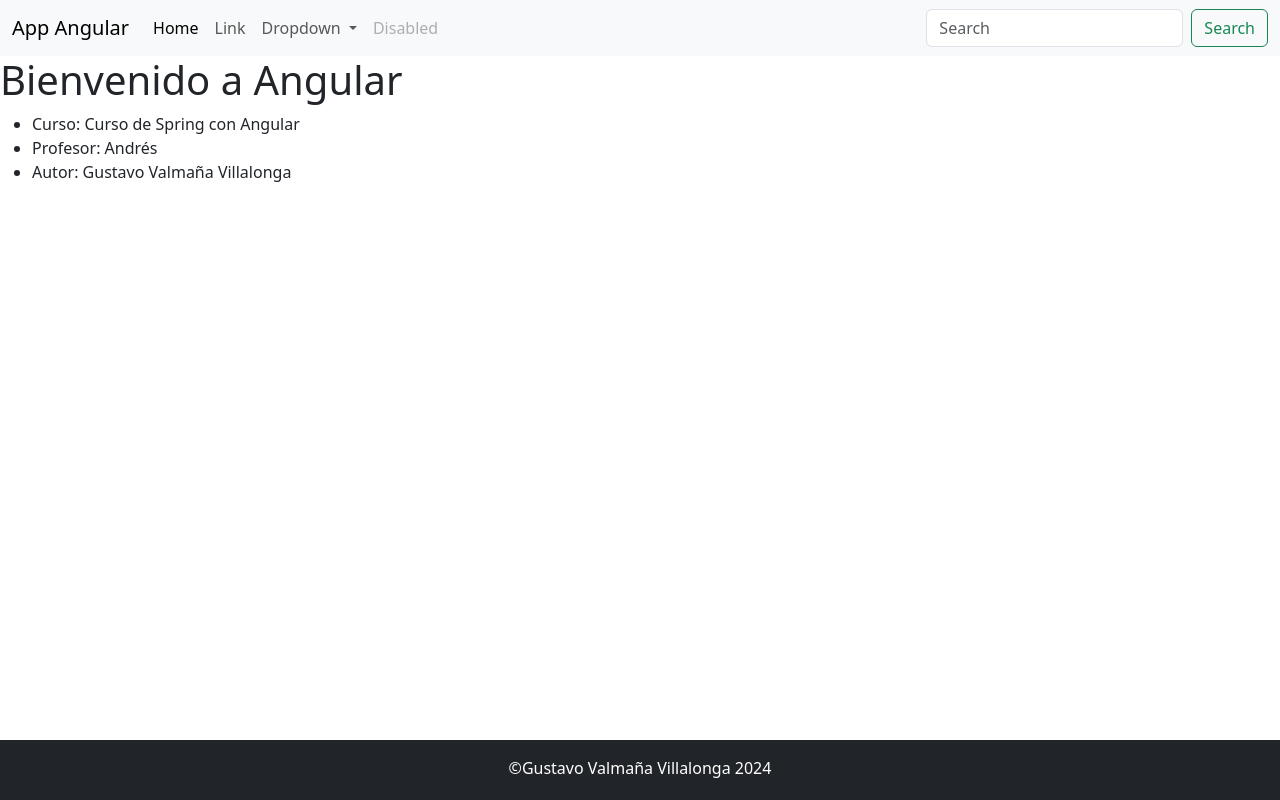
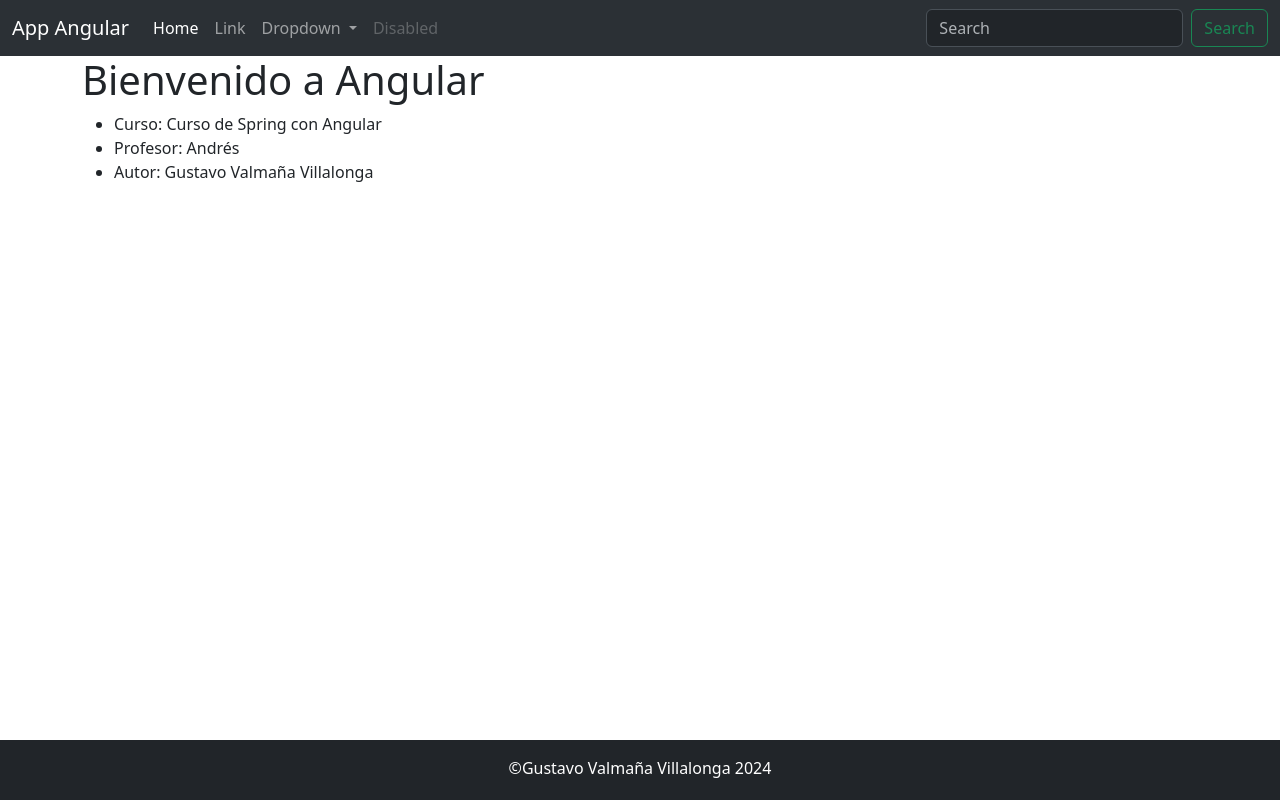
Before and after one commit to gvalmana/curso-fullstack-clients-app, an Angular app: page / in a window 1280 px wide. Built offline with nearby package versions, Linux system fonts and the light colour scheme.

Commit message:
coloreada navbar

```diff
--- a/src/app/app.component.html
+++ b/src/app/app.component.html
@@ -1,8 +1,10 @@
 <app-header></app-header>
+<div class="container">
   <h1>{{ title }}</h1>
   <ul>
     <li>Curso: {{ curso }}</li>
     <li>Profesor: {{ profesor }}</li>
     <li>Autor: {{ autor }}</li>
   </ul>
+</div>
 <app-footer></app-footer>
--- a/src/app/header/header.component.html
+++ b/src/app/header/header.component.html
@@ -1,4 +1,4 @@
-<nav class="navbar navbar-expand-lg bg-body-tertiary">
+<nav class="navbar bg-dark navbar-expand-lg bg-body-tertiary" data-bs-theme="dark">
   <div class="container-fluid">
     <a class="navbar-brand" href="#">{{title}}</a>
     <button class="navbar-toggler" type="button" data-bs-toggle="collapse" data-bs-target="#navbarSupportedContent" aria-controls="navbarSupportedContent" aria-expanded="false" aria-label="Toggle navigation">
```
Lines whose indentation alone changed are shown as unchanged.
